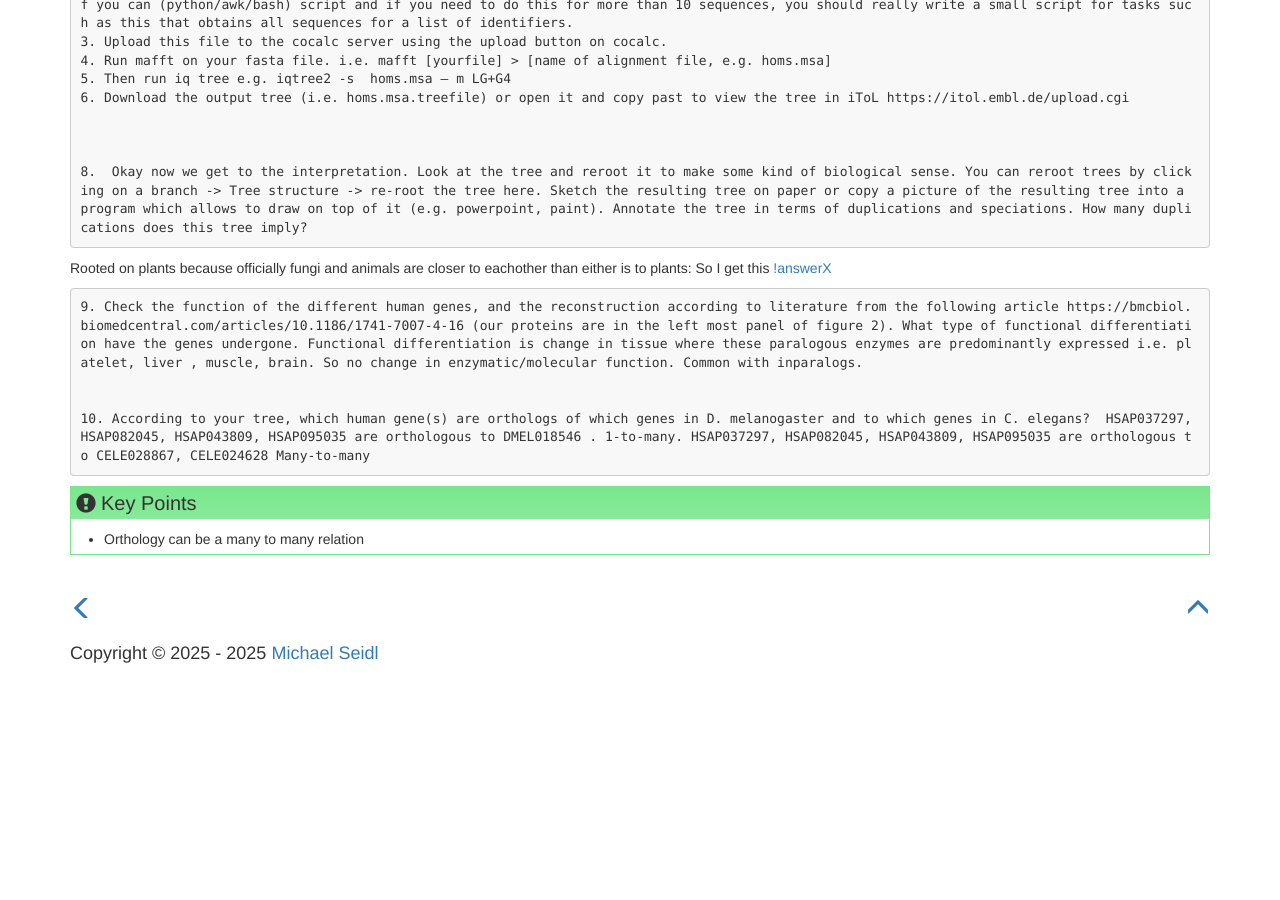
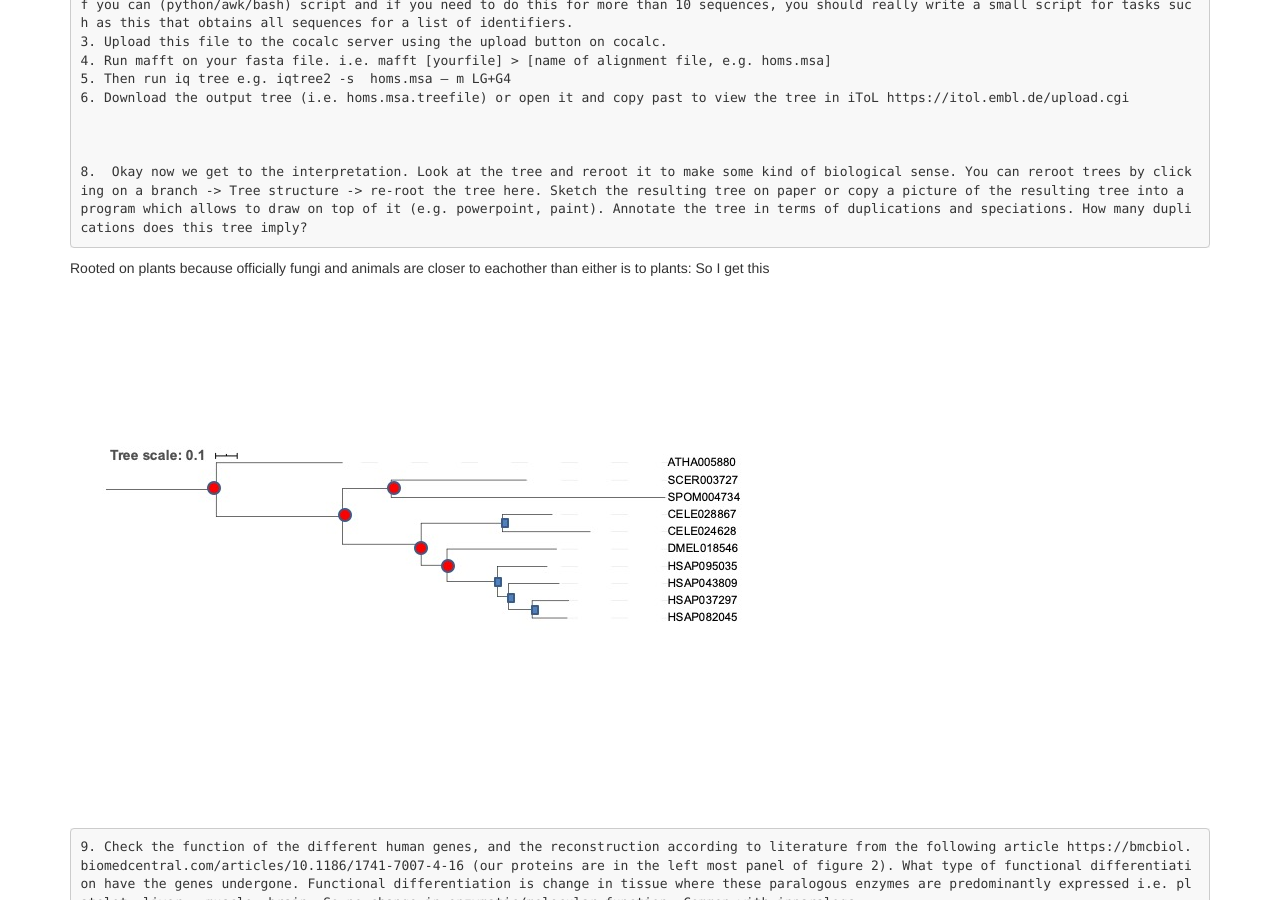
Before and after one commit to TeamMGE/GenomeBioinformaticsCourse, a Jekyll site: the page built from _episodes/40-COOI.md, in a window 1280 px wide and 900 px high, scrolled down 1307 px. Built offline with Jekyll 4.4.1, drawn with Linux system fonts in a browser that asks for light colours; before the commit the page ends 1981 px from its top, so only the background shows below that.

Commit message:
Update 40-COOI.md

```diff
--- a/_episodes/40-COOI.md
+++ b/_episodes/40-COOI.md
@@ -73,7 +73,7 @@ We want to create a fasta file in order to make a tree of the hits in plants, in
     8.  Okay now we get to the interpretation. Look at the tree and reroot it to make some kind of biological sense. You can reroot trees by clicking on a branch -> Tree structure -> re-root the tree here. Sketch the resulting tree on paper or copy a picture of the resulting tree into a program which allows to draw on top of it (e.g. powerpoint, paint). Annotate the tree in terms of duplications and speciations. How many duplications does this tree imply?
 
 Rooted on plants because officially fungi and animals are closer to eachother than either is to plants: So I get this
-[!answerX](../fig/answer_pfkfp.jpg)
+![answerX](../fig/answer_pfkfp.jpg)
 
     9. Check the function of the different human genes, and the reconstruction according to literature from the following article https://bmcbiol.biomedcentral.com/articles/10.1186/1741-7007-4-16 (our proteins are in the left most panel of figure 2). What type of functional differentiation have the genes undergone.
 Functional differentiation is change in tissue where these paralogous enzymes are predominantly expressed i.e. platelet, liver , muscle, brain. So no change in enzymatic/molecular function. Common with inparalogs.
```
